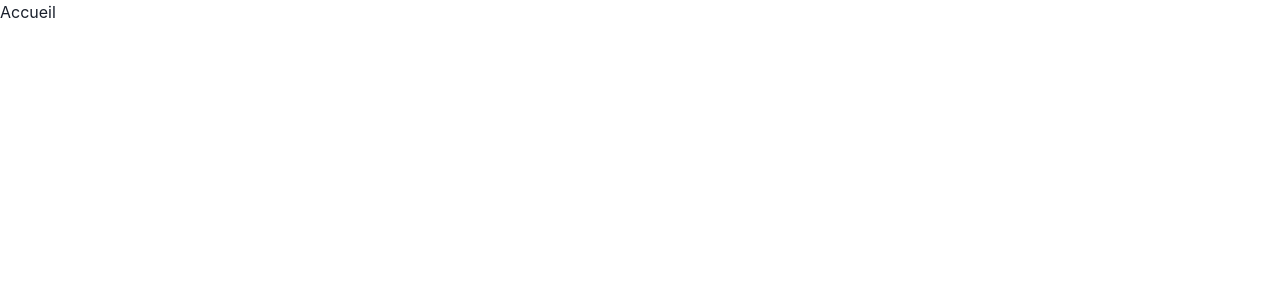
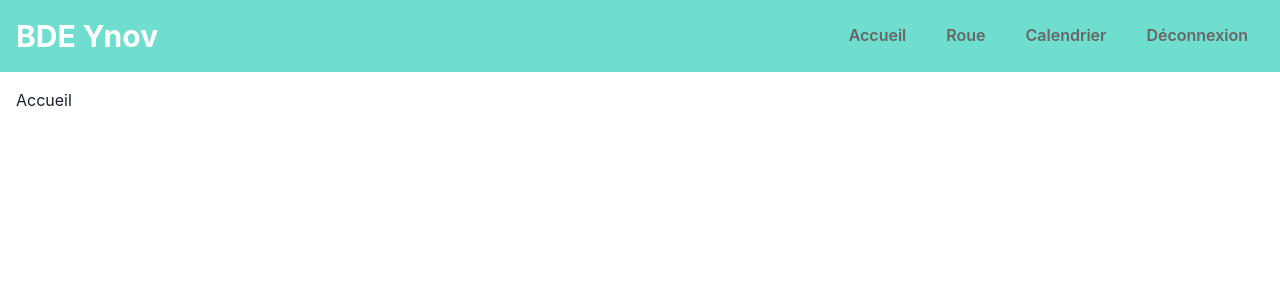
Before and after one commit to Sweeefty/Hackathon, a Next.js app in the folder hackathon2024/: page /Accueil in a window 1280 px wide. Shown: the top 300 px of the page. Built offline with nearby package versions, Linux system fonts and the light colour scheme.

Commit message:
creation the layout component

```diff
--- a/hackathon2024/src/app/Accueil/page.tsx
+++ b/hackathon2024/src/app/Accueil/page.tsx
@@ -1,7 +1,13 @@
+import { Layout } from "@/components/layout"
+import { layout } from "@chakra-ui/styled-system"
+
 export default function Accueil(){
     return (
-        <div>
-            <h1>Accueil</h1>
-        </div>
+        <Layout>
+            <div>
+                <h1>Accueil</h1>
+            </div>
+        </Layout>
+
     )
 }
--- /dev/null
+++ b/hackathon2024/src/components/layout.tsx
@@ -0,0 +1,39 @@
+// Layout.tsx
+import { ChakraProvider, Box, Flex, Heading, Button, Spacer } from '@chakra-ui/react';
+import NextLink from 'next/link';
+
+export default function Header() {
+  return (
+    <Flex align="center" justify="space-between" p={4} bg="#70DECF">
+      <Box>
+        <Heading as="h1" size="lg" color="white">
+          BDE Ynov
+        </Heading>
+      </Box>
+      <Flex align="center">
+        <Button as={NextLink} href="/Accueil" variant="ghost" color="#666666" mr={2}>
+          Accueil
+        </Button>
+        <Button as={NextLink} href="/Roue" variant="ghost" color="#666666" mr={2}>
+          Roue
+        </Button>
+        <Button as={NextLink} href="/Calendrier" variant="ghost" color="#666666" mr={2}>
+          Calendrier
+        </Button>
+        <Spacer />
+        <Button as={NextLink} href="/" variant="ghost" color="#666666">
+          Déconnexion
+        </Button>
+      </Flex>
+    </Flex>
+  );
+};
+
+export function Layout({ children }) {
+  return (
+    <ChakraProvider>
+      <Header />
+      <Box p={4}>{children}</Box>
+    </ChakraProvider>
+  );
+};
```
